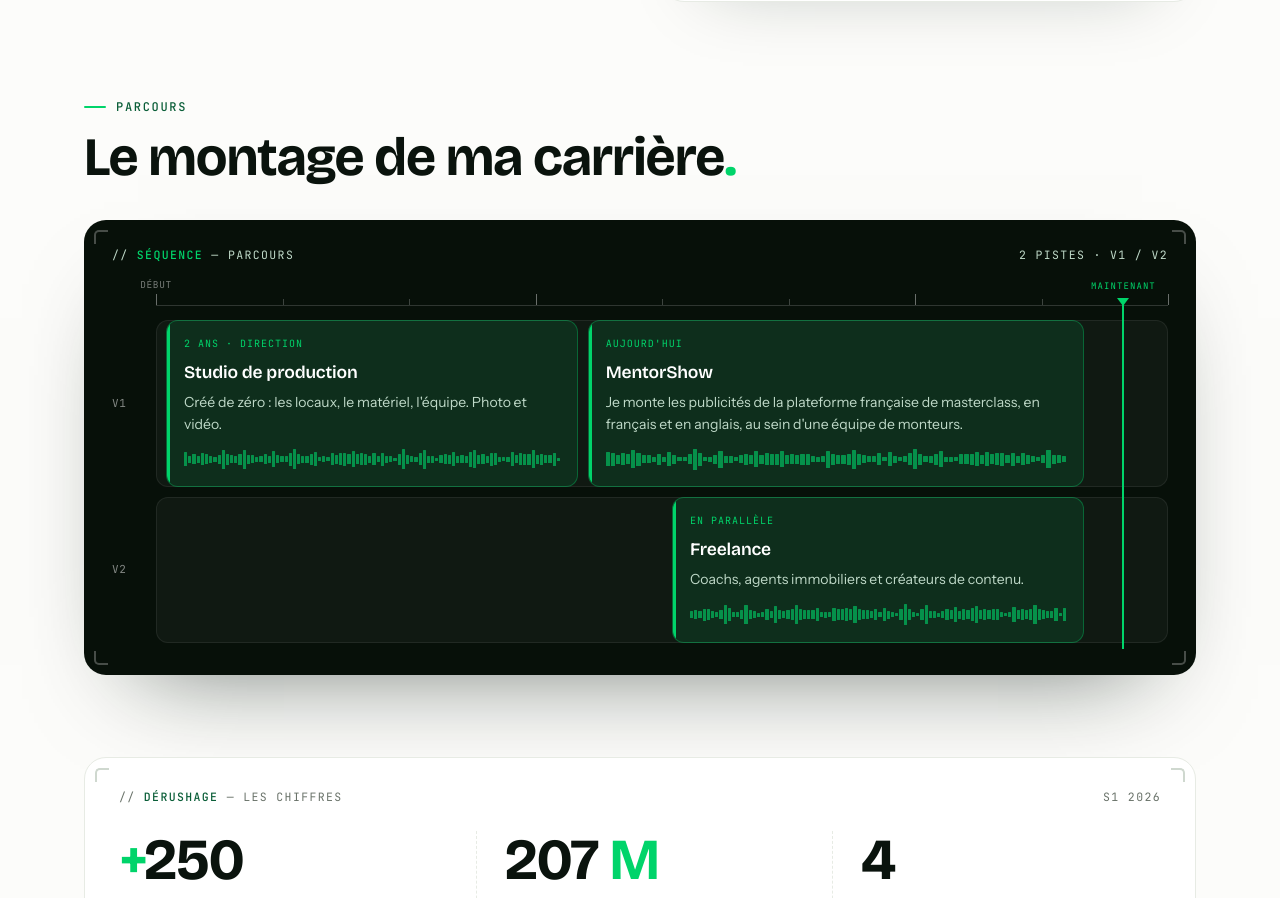
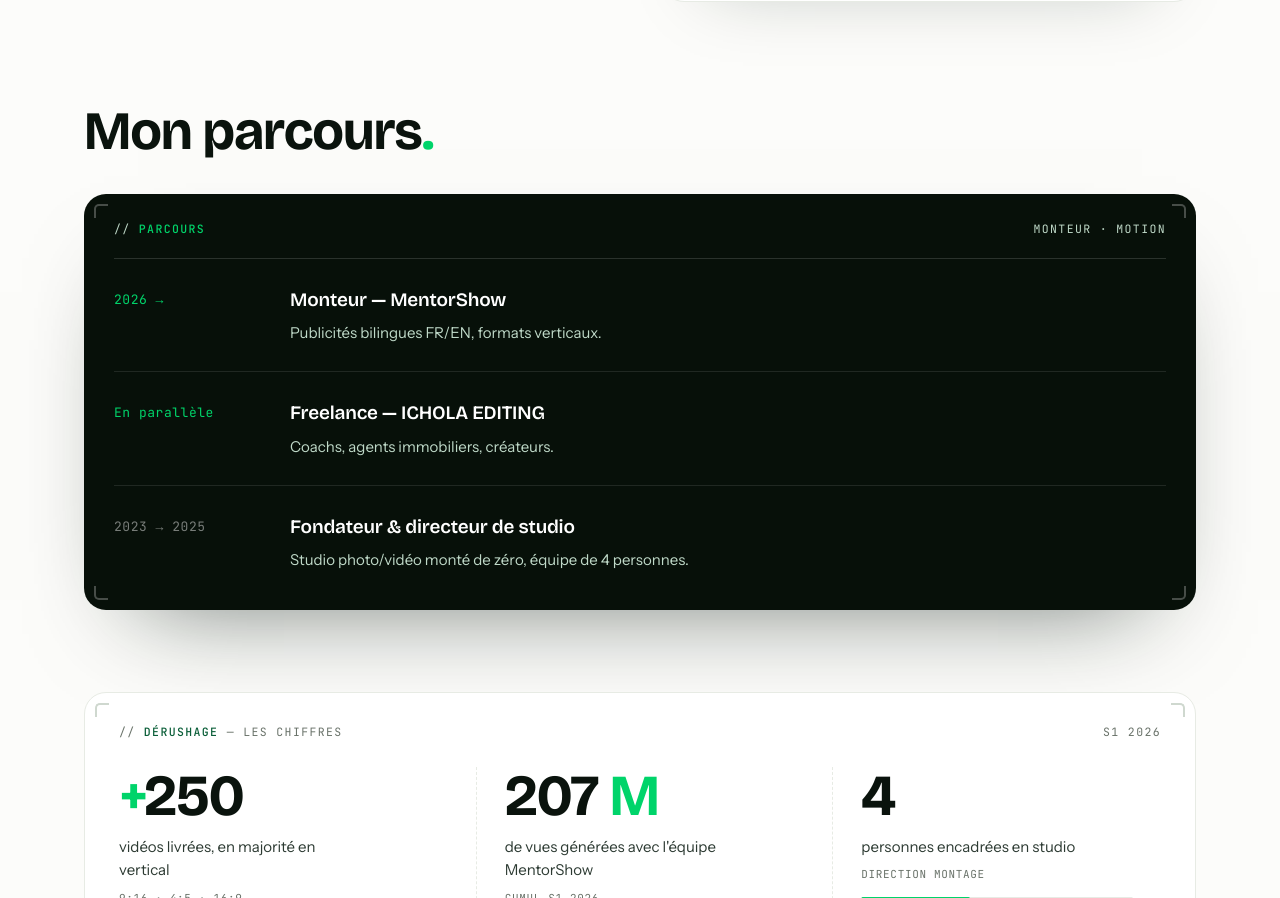
Before and after one commit to Tsukuyomi260/ichola_editing, a Next.js app: page /a-propos in a window 1280 px wide. Shown: the part 1451-2349 px from the top of the page. Built offline with nearby package versions, Linux system fonts and the light colour scheme; a web font is replaced by a local one.

Commit message:
redesign de la section mon parcours

```diff
--- a/app/globals.css
+++ b/app/globals.css
@@ -1629,3 +1629,35 @@ button.lp-wk{padding:0;font:inherit;text-align:left;border:none;-webkit-appearan
   display:block;width:100%}
 .lp-wk .veilw,.lp-wk .tag,.lp-wk .dur,.lp-wk .playw,.lp-wk .metaw{z-index:2}
 .lp-wk .playw{z-index:3}
+
+/* ==========================================================================
+   PARCOURS — liste à filets sur panneau sombre (remplace la timeline)
+   ========================================================================== */
+.ap-path{position:relative;margin-top:34px;border-radius:22px;background:var(--screen);
+  padding:26px 30px 12px;overflow:hidden;
+  box-shadow:0 44px 96px -54px rgba(7,22,13,.62)}
+.ap-path .ap-ptk{border-color:rgba(255,255,255,.26)}
+.ap-path-head{display:flex;align-items:center;justify-content:space-between;gap:12px;
+  padding-bottom:20px;border-bottom:1px solid rgba(255,255,255,.14)}
+.ap-path-head span{font-family:var(--font-mono);font-size:11.5px;letter-spacing:.12em;
+  text-transform:uppercase;color:var(--screen-muted)}
+.ap-path-head span b{color:var(--accent);font-weight:500}
+
+.ap-path-list{list-style:none;margin:0;padding:0}
+.ap-path-list li{display:grid;grid-template-columns:150px 1fr;gap:26px;align-items:start;
+  padding:26px 0;border-bottom:1px solid rgba(255,255,255,.1)}
+.ap-path-list li:last-child{border-bottom:none}
+.ap-path-list .an{font-family:var(--font-mono);font-size:13px;letter-spacing:.04em;
+  color:rgba(255,255,255,.46);padding-top:5px;white-space:nowrap}
+.ap-path-list .an i{font-style:normal}
+/* L'étape en cours se détache : c'est la seule info hiérarchique de la colonne. */
+.ap-path-list li.now .an{color:var(--accent)}
+.ap-path-list .tx h3{font-family:var(--font-display);font-weight:600;font-size:19px;
+  letter-spacing:-.01em;color:#fff}
+.ap-path-list .tx p{color:var(--screen-muted);font-size:15px;line-height:1.6;margin-top:7px;max-width:520px}
+
+@media(max-width:560px){
+  .ap-path{padding:22px 20px 10px}
+  .ap-path-list li{grid-template-columns:1fr;gap:9px;padding:22px 0}
+  .ap-path-list .an{padding-top:0}
+}
--- a/components/AboutScreen.tsx
+++ b/components/AboutScreen.tsx
@@ -8,46 +8,12 @@ import { PremiereProLogo, AfterEffectsLogo, CapCutLogo } from './ToolLogos';
 /**
  * Page À propos — préfixe CSS ap-, header partagé .sh-.
  *
- * Section signature : le parcours en « timeline de montage » sur DEUX pistes.
- * La bio dit que MentorShow et le freelance sont menés en parallèle : dans une
- * vraie timeline, parallèle veut dire deux pistes vidéo. V1 porte le studio puis
- * MentorShow, V2 porte le freelance.
+ * Section Parcours : liste à filets, dates en mono à gauche, poste et
+ * description à droite. Panneau sombre — le langage « écran » du site.
  *
  * La photo est mise à l'échelle depuis le haut du cadre 9:16 : le coin bas-droit
  * (filigrane du studio) sort du champ sans qu'on recadre le visage.
  */
-
-/**
- * Forme d'onde d'un clip.
- * Générée par une fonction pure (sinus superposés) plutôt qu'écrite à la main :
- * assez dense pour ressembler à de l'audio, et strictement identique côté
- * serveur et client — pas de désynchronisation d'hydratation.
- */
-function onde(graine: number, n = 90) {
-  const out: number[] = [];
-  for (let i = 0; i < n; i++) {
-    const x =
-      Math.sin(graine + i * 0.73) * 0.5 +
-      Math.sin(graine * 2.1 + i * 1.91) * 0.3 +
-      Math.sin(i * 0.29) * 0.2;
-    out.push(Math.round(14 + Math.abs(x) * 82));
-  }
-  return out;
-}
-
-const CLIP_WAVE_A = onde(1.3);
-const CLIP_WAVE_B = onde(4.7);
-const CLIP_WAVE_C = onde(8.2);
-
-function Wave({ bars }: { bars: number[] }) {
-  return (
-    <div className="wave" aria-hidden="true">
-      {bars.map((h, i) => (
-        <i key={i} style={{ height: `${h}%` }} />
-      ))}
-    </div>
-  );
-}
 
 export default function AboutScreen() {
   const [docked, setDocked] = useState(false);
@@ -287,64 +253,42 @@ export default function AboutScreen() {
           </div>
         </section>
 
-        {/* ============ TIMELINE DE MONTAGE ============ */}
+        {/* ============ PARCOURS ============ */}
         <section className="ap-tl ap-wrap" data-rv>
-          <span className="ap-eb"><i></i>Parcours</span>
-          <h2 className="ap-title">Le montage de ma carrière<em>.</em></h2>
+          <h2 className="ap-title">Mon parcours<em>.</em></h2>
 
-          <div className="ap-tlbox">
+          <div className="ap-path">
             <span className="ap-ptk a"></span><span className="ap-ptk b"></span>
             <span className="ap-ptk c"></span><span className="ap-ptk d"></span>
 
-            <div className="ap-tlhead">
-              <span>{'// '}<b>Séquence</b> — parcours</span>
-              <span>2 pistes · V1 / V2</span>
+            <div className="ap-path-head">
+              <span>{'// '}<b>Parcours</b></span>
+              <span>Monteur · Motion</span>
             </div>
 
-            <div className="ap-ruler" aria-hidden="true">
-              <i className="maj" style={{ left: '0%' }}></i><b style={{ left: '0%' }}>DÉBUT</b>
-              <i style={{ left: '12.5%' }}></i><i style={{ left: '25%' }}></i>
-              <i className="maj" style={{ left: '37.5%' }}></i>
-              <i style={{ left: '50%' }}></i><i style={{ left: '62.5%' }}></i>
-              <i className="maj" style={{ left: '75%' }}></i>
-              <i style={{ left: '87.5%' }}></i>
-              <i className="maj" style={{ left: '100%' }}></i>
-            </div>
-
-            <div className="ap-tracks">
-              <div className="ap-play" aria-hidden="true"></div>
-
-              <div className="ap-track">
-                <span className="ap-vlbl">V1</span>
-                <span className="ap-lane" aria-hidden="true"></span>
-                <article className="ap-clip ap-c-studio">
-                  <div className="tc">2 ans · direction</div>
-                  <h3>Studio de production</h3>
-                  <p>Créé de zéro : les locaux, le matériel, l&apos;équipe. Photo et vidéo.</p>
-                  <Wave bars={CLIP_WAVE_A} />
-                </article>
-                <article className="ap-clip ap-c-mentor">
-                  <div className="tc">Aujourd&apos;hui</div>
-                  <h3>MentorShow</h3>
-                  <p>
-                    Je monte les publicités de la plateforme française de masterclass, en français et
-                    en anglais, au sein d&apos;une équipe de monteurs.
-                  </p>
-                  <Wave bars={CLIP_WAVE_B} />
-                </article>
-              </div>
-
-              <div className="ap-track">
-                <span className="ap-vlbl">V2</span>
-                <span className="ap-lane" aria-hidden="true"></span>
-                <article className="ap-clip ap-c-free">
-                  <div className="tc">En parallèle</div>
-                  <h3>Freelance</h3>
-                  <p>Coachs, agents immobiliers et créateurs de contenu.</p>
-                  <Wave bars={CLIP_WAVE_C} />
-                </article>
-              </div>
-            </div>
+            <ol className="ap-path-list">
+              <li className="now">
+                <span className="an">2026 <i aria-hidden="true">→</i></span>
+                <div className="tx">
+                  <h3>Monteur — MentorShow</h3>
+                  <p>Publicités bilingues FR/EN, formats verticaux.</p>
+                </div>
+              </li>
+              <li className="now">
+                <span className="an">En parallèle</span>
+                <div className="tx">
+                  <h3>Freelance — ICHOLA EDITING</h3>
+                  <p>Coachs, agents immobiliers, créateurs.</p>
+                </div>
+              </li>
+              <li>
+                <span className="an">2023 <i aria-hidden="true">→</i> 2025</span>
+                <div className="tx">
+                  <h3>Fondateur &amp; directeur de studio</h3>
+                  <p>Studio photo/vidéo monté de zéro, équipe de 4 personnes.</p>
+                </div>
+              </li>
+            </ol>
           </div>
         </section>
 
```
Also changed, not shown: 1 other file (tests, documents, lock files or other folders).
